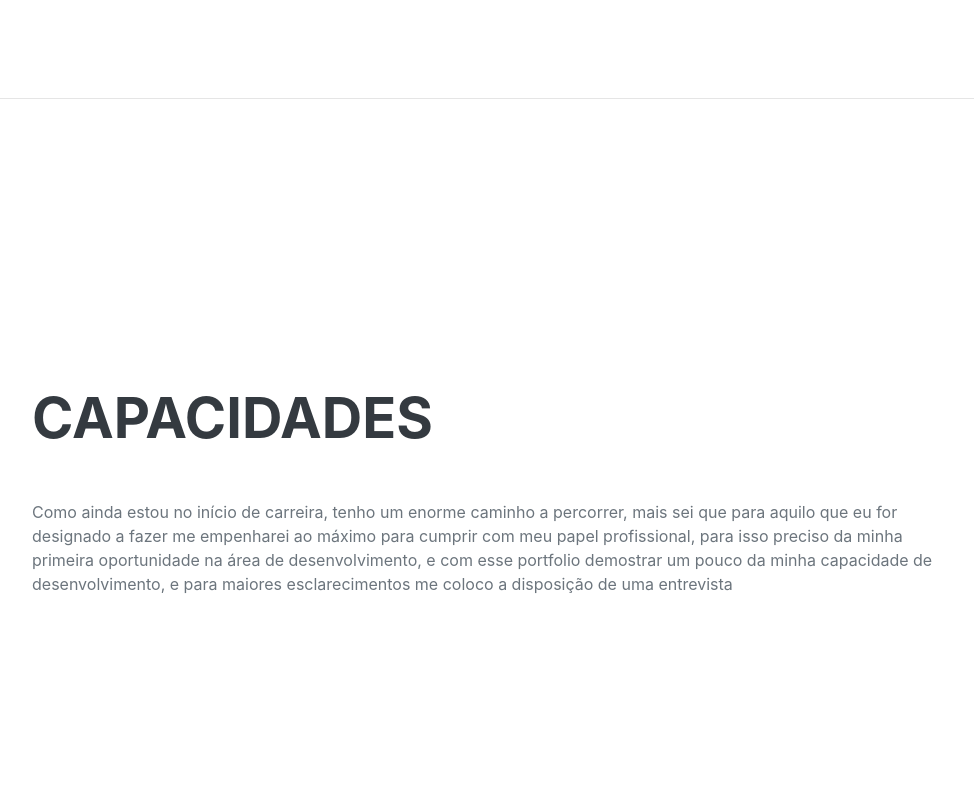
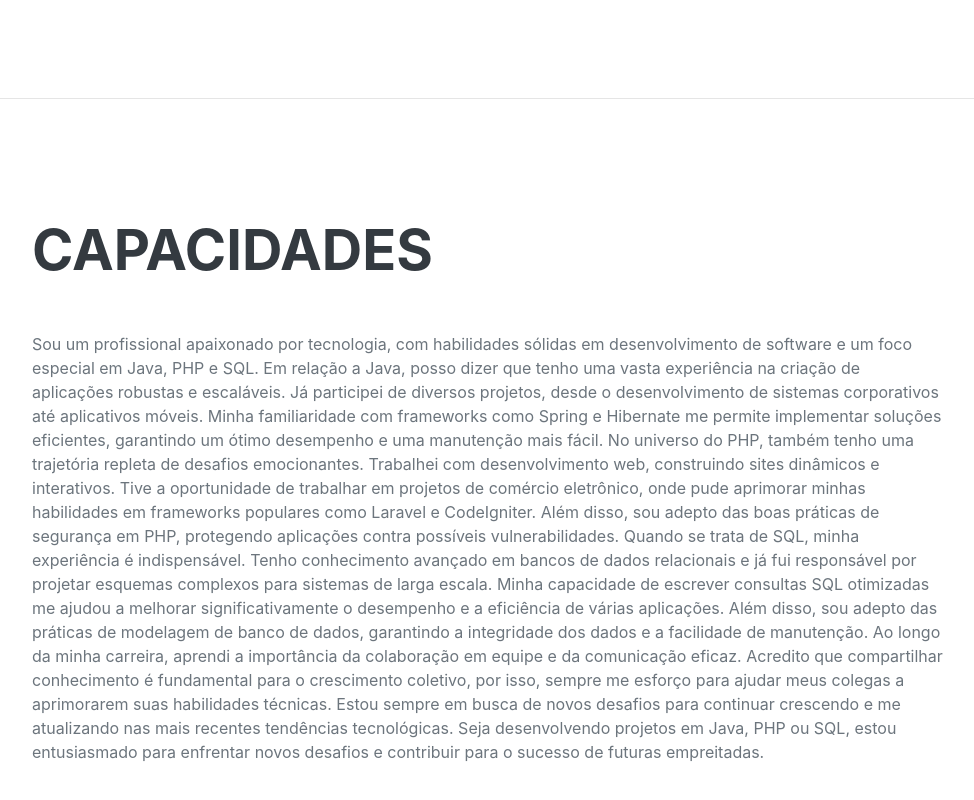
Before and after one commit to walan-christian128/Portifalio, a plain HTML site: page index.html in a window 1280 px wide. Shown: the part 3226-4026 px from the top of the page, without its empty margins (288-1262 px from the left). Drawn offline with nearby package versions, Linux system fonts and the light colour scheme; a web font is replaced by a local one.

Commit message:
atualização-descrição

```diff
--- a/index.html
+++ b/index.html
@@ -126,10 +126,12 @@
         <section class="resume-section" id="interests">
             <div class="resume-section-content">
                 <h2 class="mb-5">Capacidades</h2>
-                <p>Como ainda estou no início de carreira, tenho um enorme caminho a percorrer,
-                    mais sei que para aquilo que eu for designado a fazer me empenharei ao máximo para cumprir com meu papel profissional,
-                    para isso preciso da minha primeira oportunidade na área de desenvolvimento, e com esse portfolio demostrar um pouco da minha capacidade de desenvolvimento,
-                    e para maiores esclarecimentos me coloco a disposição de uma entrevista
+                <p>Sou um profissional apaixonado por tecnologia, com habilidades sólidas em desenvolvimento de software e um foco especial em Java, PHP e SQL.
+                    Em relação a Java, posso dizer que tenho uma vasta experiência na criação de aplicações robustas e escaláveis. Já participei de diversos projetos, desde o desenvolvimento de sistemas corporativos até aplicativos móveis. Minha familiaridade com frameworks como Spring e Hibernate me permite implementar soluções eficientes, garantindo um ótimo desempenho e uma manutenção mais fácil.
+                    No universo do PHP, também tenho uma trajetória repleta de desafios emocionantes. Trabalhei com desenvolvimento web, construindo sites dinâmicos e interativos. Tive a oportunidade de trabalhar em projetos de comércio eletrônico, onde pude aprimorar minhas habilidades em frameworks populares como Laravel e CodeIgniter. Além disso, sou adepto das boas práticas de segurança em PHP, protegendo aplicações contra possíveis vulnerabilidades.
+                    Quando se trata de SQL, minha experiência é indispensável. Tenho conhecimento avançado em bancos de dados relacionais e já fui responsável por projetar esquemas complexos para sistemas de larga escala. Minha capacidade de escrever consultas SQL otimizadas me ajudou a melhorar significativamente o desempenho e a eficiência de várias aplicações. Além disso, sou adepto das práticas de modelagem de banco de dados, garantindo a integridade dos dados e a facilidade de manutenção.
+                    Ao longo da minha carreira, aprendi a importância da colaboração em equipe e da comunicação eficaz. Acredito que compartilhar conhecimento é fundamental para o crescimento coletivo, por isso, sempre me esforço para ajudar meus colegas a aprimorarem suas habilidades técnicas.
+                    Estou sempre em busca de novos desafios para continuar crescendo e me atualizando nas mais recentes tendências tecnológicas. Seja desenvolvendo projetos em Java, PHP ou SQL, estou entusiasmado para enfrentar novos desafios e contribuir para o sucesso de futuras empreitadas.
             </div>
         </section>
         <hr class="m-0" />
```
